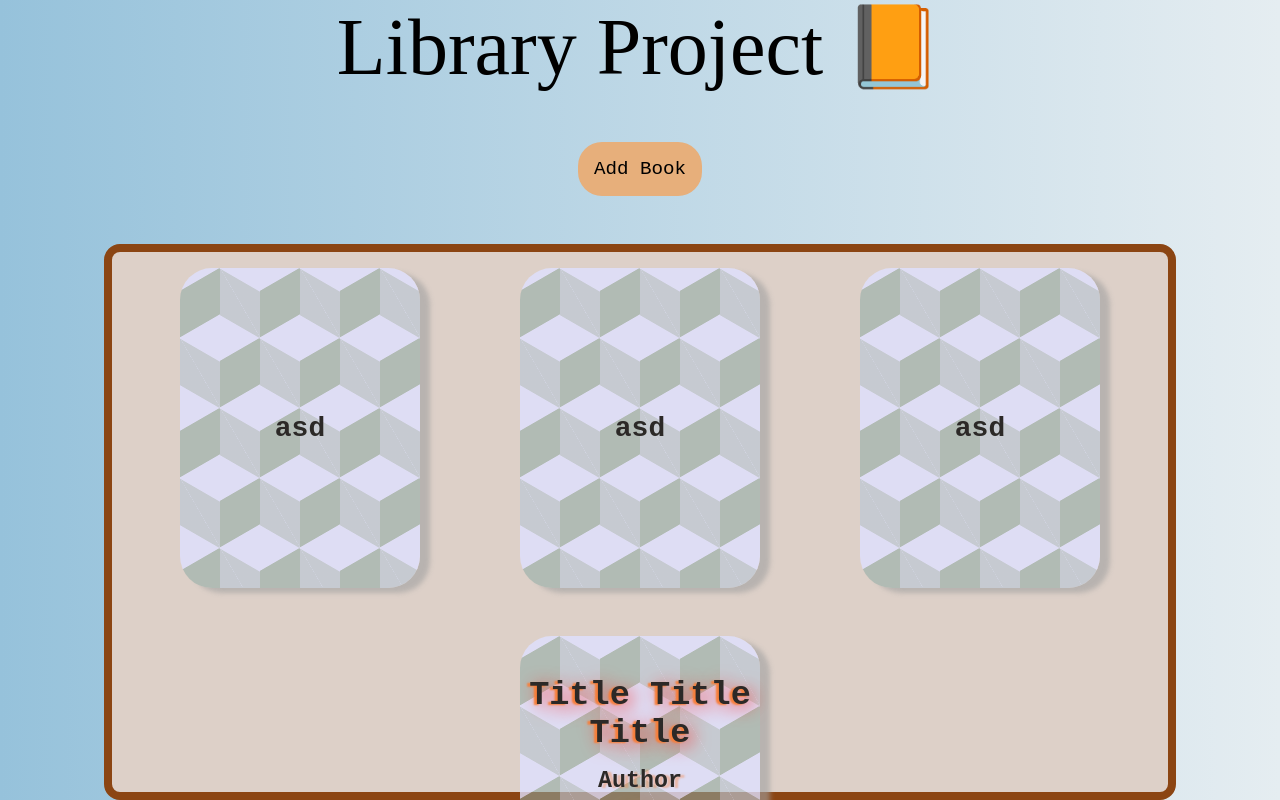
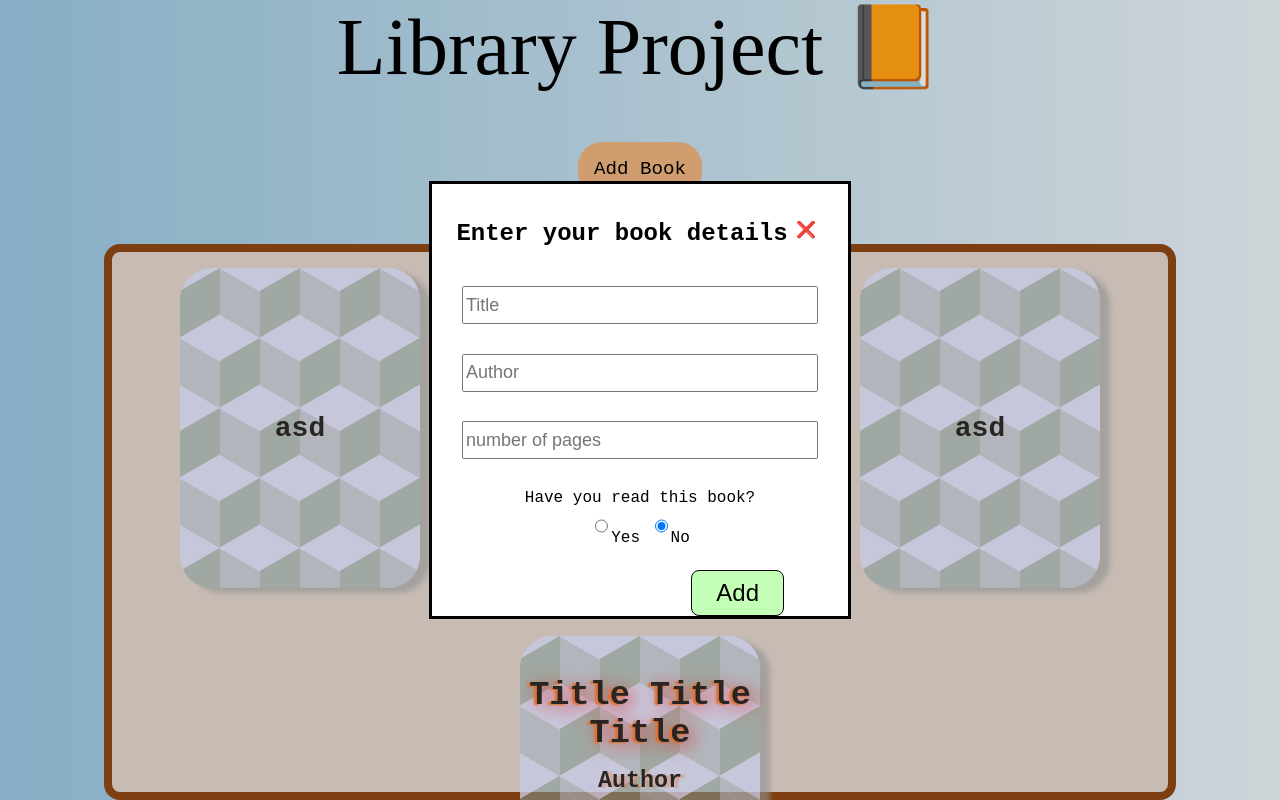
Before and after one commit to McTintor/top-library, a plain HTML site: page index.html in a window 1280 px wide. Both pictures are taken after a click on the button "Add Book". Shown: the top 800 px of the page. Drawn offline with Linux system fonts and the light colour scheme; a web font is replaced by a local one.

Commit message:
finished design and made dialog/modal

```diff
--- a/index.html
+++ b/index.html
@@ -13,7 +13,7 @@
 
     <h1 class="shrikhand-regular" style="margin: 0;">Library Project 📙</h1>
 
-    <button id="add" class="add">Add Book</button>
+    <button id="open" class="open">Add Book</button>
 
     <div class="container">
         <div class="book kode-mono">
@@ -39,6 +39,25 @@
 
     </div>
 
+    <dialog class="modal">
+        <form id="enterBook">
+            <button type="button" class="close">&#10060;</button>
+            <h2>Enter your book details</h2>
+            <fieldset>
+                <input type="text" name="title" id="title" required maxlength="50" placeholder="Title">
+                <input type="text" name="author" id="author" required maxlength="50" placeholder="Author">
+                <input type="text" name="pages" id="pages" pattern="^[0-9]+$" required maxlength="4" placeholder="number of pages">
+                <div class="radiogroup">
+                    <label for="read">Have you read this book?</label>
+                    <br>
+                    <input type="radio" name="read" id="yes">Yes
+                    <input type="radio" name="read" id="no" checked>No
+                </div>
+            </fieldset>
+            <button type="submit" class="add" form="enterBook">Add</button>
+        </form>
+    </dialog>
+
     <script src="script.js" charset="utf-8"></script>
 </body>
 </html>
--- a/script.js
+++ b/script.js
@@ -7,3 +7,17 @@ function Book() {
 function addBookToLibrary() {
 
 }
+
+
+const openButton = document.querySelector(".open");
+const closeButton = document.querySelector(".close");
+const modal = document.querySelector(".modal");
+const addButton = document.querySelector(".add");
+
+openButton.addEventListener("click", () => {
+    modal.showModal();
+});
+
+closeButton.addEventListener("click", () => {
+    modal.close();
+})
--- a/styles.css
+++ b/styles.css
@@ -62,7 +62,7 @@ body {
     background-position: 0 0, 0 0, 40px 70px, 40px 70px, 0 0, 40px 70px;
 }
 
-.add {
+.open {
     font-family:'Courier New', Courier, monospace;
     font-size: larger;
     font-weight: 400;
@@ -72,7 +72,7 @@ body {
     background-color: rgb(231, 175, 123);
 }
 
-.add:hover {
+.open:hover {
     font-weight: 700;
     color: gold;
     background-color: rgb(145, 114, 86);
@@ -133,3 +133,57 @@ body {
     color: gold;
     font-weight: bold;
 }
+
+dialog {
+    height: 50%;
+    width: 30%;
+    font-family: 'Courier New', Courier, monospace;
+}
+
+.close {
+    background-color: transparent;
+    border-width: 0;
+    font-family: inherit;
+    font-size: inherit;
+    font-style: inherit;
+    font-weight: inherit;
+    line-height: inherit;
+    padding: 0;
+    float: right;
+    margin-right: 1rem;
+}
+
+form {
+    height: 90%;
+    text-align: center;
+}
+
+fieldset {
+    height: 80%;
+    display: flex;
+    flex-direction: column;
+    gap: 1rem;
+    justify-content: space-evenly;
+    border: none;
+}
+
+.add {
+    float: right;
+    margin-right: 3rem;
+    padding: 0.5rem 1.5rem;
+    font-size: 1.5rem;
+    background-color: #c3ffb7;
+    border: 1px solid black;
+    border-radius: 0.5rem;
+}
+
+.add:hover {
+    background-color: green;
+    color: yellow;
+    font-weight: bold;
+}
+
+input {
+    height: 2rem;
+    font-size: large;
+}
```
